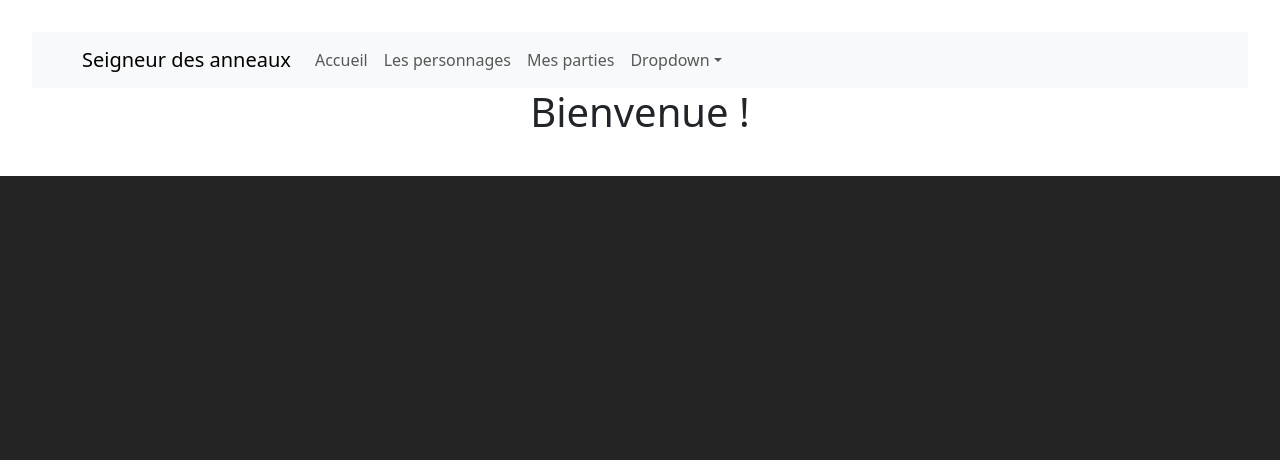
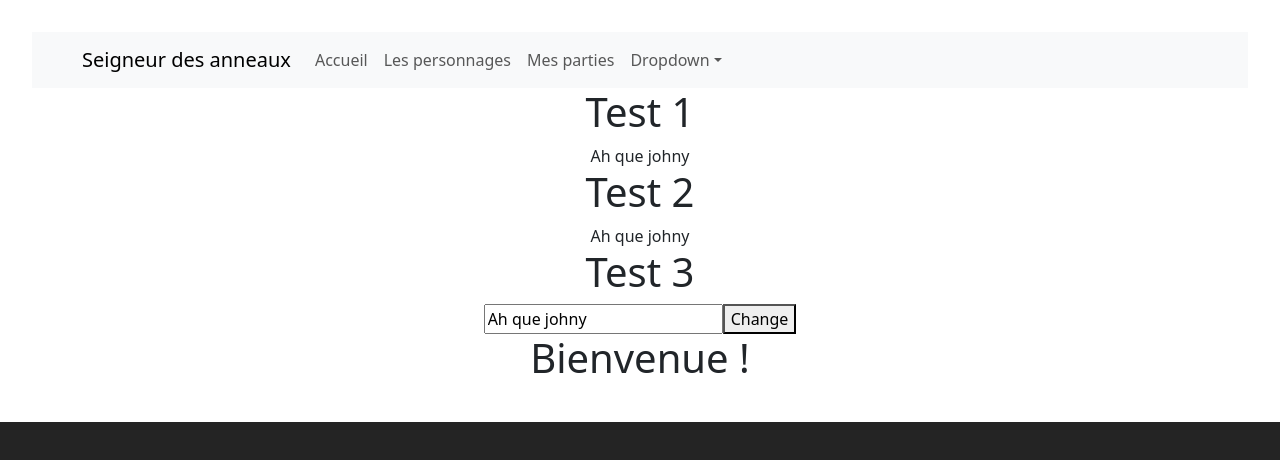
Before and after one commit to curious-academy/udemy-react-et-web-api-dotnet, a React (Vite) app in the folder projet final/spas/sda.backoffice/: page / in a window 1280 px wide. Shown: the top 460 px of the page. Built offline with nearby package versions, Linux system fonts and the light colour scheme.

Commit message:
feat: read and write context

```diff
--- a/projet final/spas/sda.backoffice/src/App.tsx
+++ b/projet final/spas/sda.backoffice/src/App.tsx
@@ -1,11 +1,13 @@
 import './App.css'
 import { MainRoutes } from './AppRoutes'
+import { UseMyContext } from './learnings/useContextLearn/UseMyContext'
 import { MainMenu } from './shared/layout/MainMenu'
 
 function App() {
   return (
     <>
       <MainMenu></MainMenu>
+      <UseMyContext></UseMyContext>
       <MainRoutes></MainRoutes>
     </>
   )
--- /dev/null
+++ b/projet final/spas/sda.backoffice/src/learnings/useContextLearn/TestUn.tsx
@@ -0,0 +1,43 @@
+import { useMyContext } from "./my-context";
+
+export const TestUn = () => {
+    const context = useMyContext();
+
+    return (
+        <div>
+            <h1>Test 1</h1>
+            <div>{context.item.value}</div>
+        </div>
+    );
+}
+
+export const TestDeux = () => {
+    const context = useMyContext();
+
+    return (
+        <div>
+            <h1>Test 2</h1>
+            <div>{context.item.value}</div>
+        </div>
+    );
+}
+
+export const TestTrois = () => {
+    const context = useMyContext();
+
+    const clickToChange = () => {
+        if (context.setItem !== null ) {
+            context.setItem({value: 'Ceci est test'})
+        }
+    }
+
+    return (
+        <div>
+            <h1>Test 3</h1>
+            <div>
+                <input type="text" value={context.item.value}></input>
+                <button type="button" onClick={clickToChange}>Change</button>
+            </div>
+        </div>
+    );
+}
--- /dev/null
+++ b/projet final/spas/sda.backoffice/src/learnings/useContextLearn/UseMyContext.tsx
@@ -0,0 +1,22 @@
+import { useState } from "react";
+import { TestDeux, TestTrois, TestUn } from "./TestUn";
+import { ContextState, ContextWithChangeState, MyContext } from "./my-context";
+
+export const UseMyContext = () => {
+    const [item, setItem] = useState<ContextState>({value: 'Ah que johny'});
+
+    const contextToShare: ContextWithChangeState = {
+        item,
+        setItem
+    }
+
+    return (
+        <>
+            <MyContext.Provider value={contextToShare}>
+                <TestUn></TestUn>
+                <TestDeux></TestDeux>
+                <TestTrois></TestTrois>
+            </MyContext.Provider>
+        </>
+    )
+}
--- /dev/null
+++ b/projet final/spas/sda.backoffice/src/learnings/useContextLearn/my-context.ts
@@ -0,0 +1,26 @@
+import { createContext, useContext } from "react";
+
+// 1. création du type de l'état
+export interface ContextState {
+    value: string;
+}
+
+export interface ContextWithChangeState {
+    item: ContextState,
+    setItem: React.Dispatch<React.SetStateAction<ContextState>> | null
+}
+
+// 2. etat initial
+// export const initialContextState: ContextState = {
+//     value: ''
+// }
+export const initialContextState: ContextWithChangeState = {
+    item: {value: ''},
+    setItem: null
+}
+
+// 3. création du gestionnaire d'état
+export const MyContext = createContext<ContextWithChangeState>(initialContextState);
+
+// 4. custom hooks à nous :)
+export const useMyContext = () => useContext(MyContext);
```
